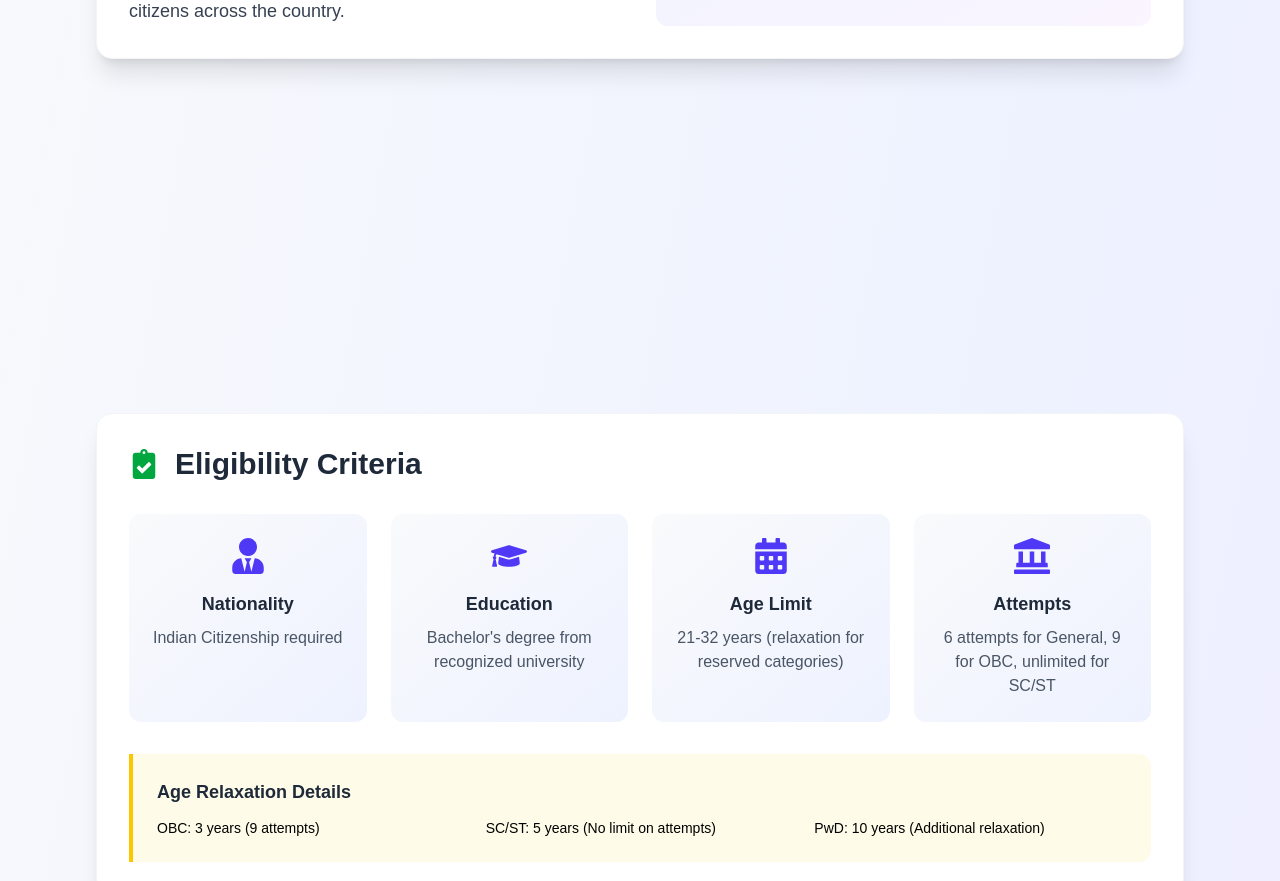
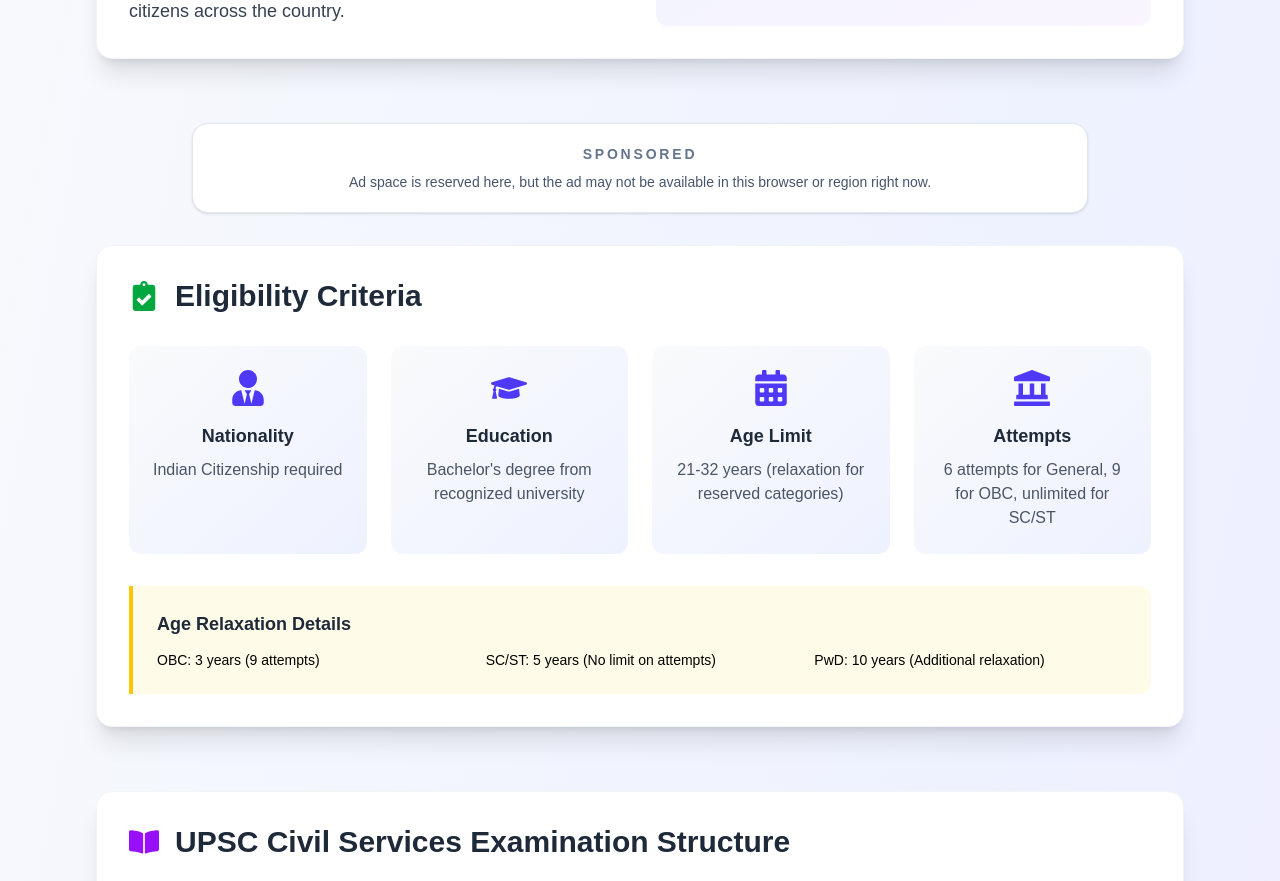
Before and after one commit to yogeshkumawat2027/zero2career, a Next.js app: page /careers/ias in a window 1280 px wide. Shown: the part 860-1741 px from the top of the page. Built offline with nearby package versions, Linux system fonts and the light colour scheme.

Commit message:
fix banner component

```diff
--- a/src/app/careers/ias/page.jsx
+++ b/src/app/careers/ias/page.jsx
@@ -1,6 +1,6 @@
 import Link from 'next/link';
-import Script from 'next/script';
 import React from 'react';
+import AdBanner from '@/components/AdBanner';
 import {
   FaUniversity,
   FaGraduationCap,
@@ -226,20 +226,12 @@
           </div>
         </section>
 
-        {/* <!-- First Add --> */}
-        <div className="my-10 flex justify-center">
-          <ins
-          className="adsbygoogle"
-          style={{ display: 'block', minWidth: '300px', minHeight: '250px' }}
-          data-ad-client="ca-pub-3189112748745866"
-          data-ad-slot="3753621711"
-          data-ad-format="auto"
-          data-full-width-responsive="true"
-          data-adtest={process.env.NODE_ENV !== 'production' ? 'on' : undefined}></ins>
-        </div>
-        <Script id="ias-adsense-init" strategy="afterInteractive">
-          {`(window.adsbygoogle = window.adsbygoogle || []).push({});`}
-        </Script>
+        <AdBanner
+          dataAdSlot="3753621711"
+          minHeight={250}
+          fallbackTitle="Sponsored"
+          fallbackDescription="Ad space is reserved here, but the ad may not be available in this browser or region right now."
+        />
 
         {/* Eligibility Criteria */}
         <section className="mb-16">
--- a/src/app/page.js
+++ b/src/app/page.js
@@ -5,7 +5,7 @@
 import { HiArrowRight, HiStar, HiUsers, HiAcademicCap, HiArrowTrendingUp } from 'react-icons/hi2';
 import { careersList } from './careers/careers-data';
 import StructuredData from '@/components/structured-data';
-import AdUnit from '@/components/AdUnit';
+import AdBanner from '@/components/AdBanner';
 
 // This will be handled by layout.js metadata for homepage
 
@@ -134,7 +134,7 @@
         </div>
       </section>
 
-      <AdUnit />
+      <AdBanner />
 
       {/* Job Updates Section */}
       <section className="py-8 md:py-12 bg-gradient-to-br from-blue-50 via-white to-purple-50">
--- /dev/null
+++ b/src/components/AdBanner.jsx
@@ -0,0 +1,52 @@
+"use client";
+
+import { useEffect } from "react";
+import { useState } from "react";
+
+export default function AdBanner({
+  dataAdClient = "ca-pub-3189112748745866",
+  dataAdSlot = "3753621711",
+  dataAdFormat = "auto",
+  dataFullWidthResponsive = true,
+  minHeight = 250,
+  fallbackTitle = "Advertisement",
+  fallbackDescription = "Ads may be blocked or unavailable right now.",
+}) {
+  const [showFallback, setShowFallback] = useState(false);
+
+  useEffect(() => {
+    const timer = window.setTimeout(() => {
+      setShowFallback(true);
+    }, 5000);
+
+    try {
+      (window.adsbygoogle = window.adsbygoogle || []).push({});
+    } catch (error) {
+      console.log(error.message);
+    }
+
+    return () => window.clearTimeout(timer);
+  }, []);
+
+  return (
+    <div className="my-8 px-4">
+      {!showFallback ? (
+        <div className="mx-auto flex min-h-[250px] max-w-4xl items-center justify-center rounded-2xl border border-dashed border-slate-300 bg-slate-50/80 p-4 shadow-sm">
+          <ins
+            className="adsbygoogle"
+            style={{ display: "block", minWidth: "300px", minHeight: `${minHeight}px` }}
+            data-ad-client={dataAdClient}
+            data-ad-slot={dataAdSlot}
+            data-ad-format={dataAdFormat}
+            data-full-width-responsive={dataFullWidthResponsive}
+          />
+        </div>
+      ) : (
+        <div className="mx-auto max-w-4xl rounded-2xl border border-slate-200 bg-white px-6 py-5 text-center shadow-sm">
+          <div className="text-sm font-semibold uppercase tracking-[0.2em] text-slate-500">{fallbackTitle}</div>
+          <p className="mt-2 text-sm text-slate-600">{fallbackDescription}</p>
+        </div>
+      )}
+    </div>
+  );
+}
```
